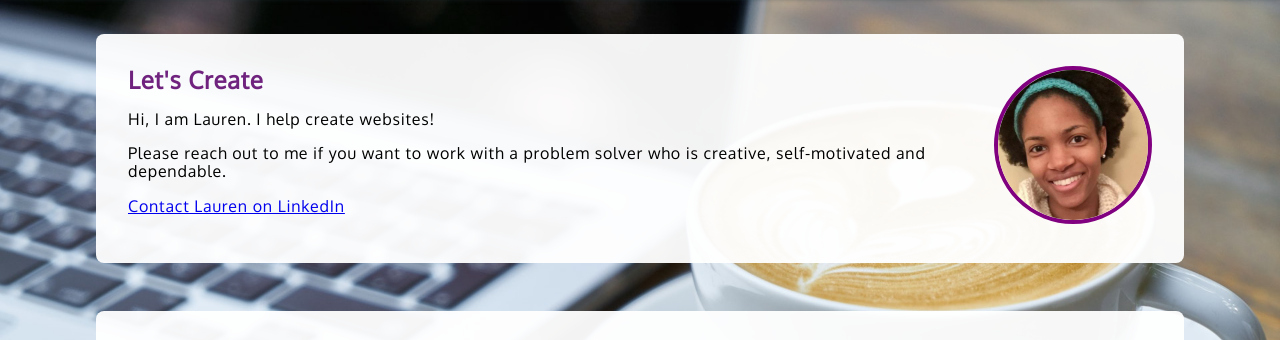
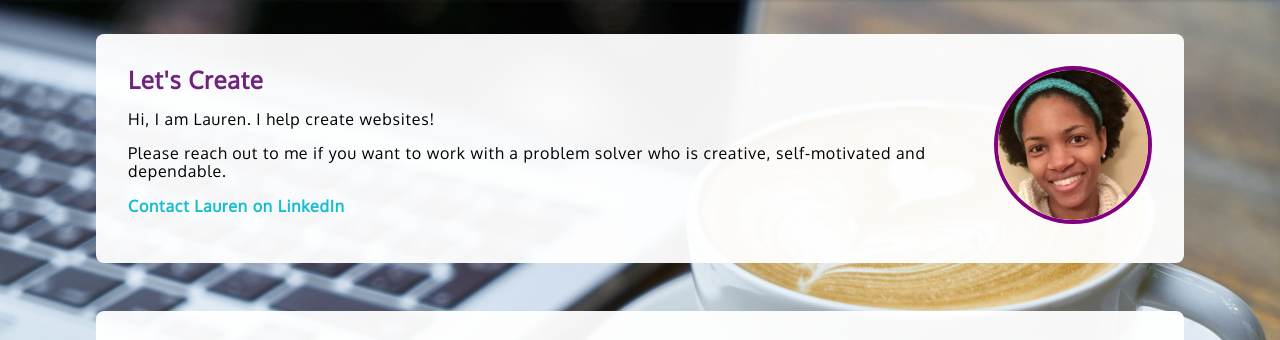
Before and after one commit to laurloves2code/LCdeveloper, a plain HTML site: page index.html in a window 1280 px wide. Shown: the part 134-474 px from the top of the page. Drawn offline with Linux system fonts and the light colour scheme.

Commit message:
Update style.css

```diff
--- a/css/style.css
+++ b/css/style.css
@@ -12,6 +12,16 @@
     background-color: rgb(52, 175, 191);
     color: #ffffff;
     filter: drop-shadow(0 4px 3px rgb(40, 56, 63));
+}
+
+a {
+    text-decoration: none;
+    font-weight: bold;
+    color: #10bed0;
+}
+
+a:hover {
+    color: #a33eb0;
 }
 
 .main-nav a {
```
